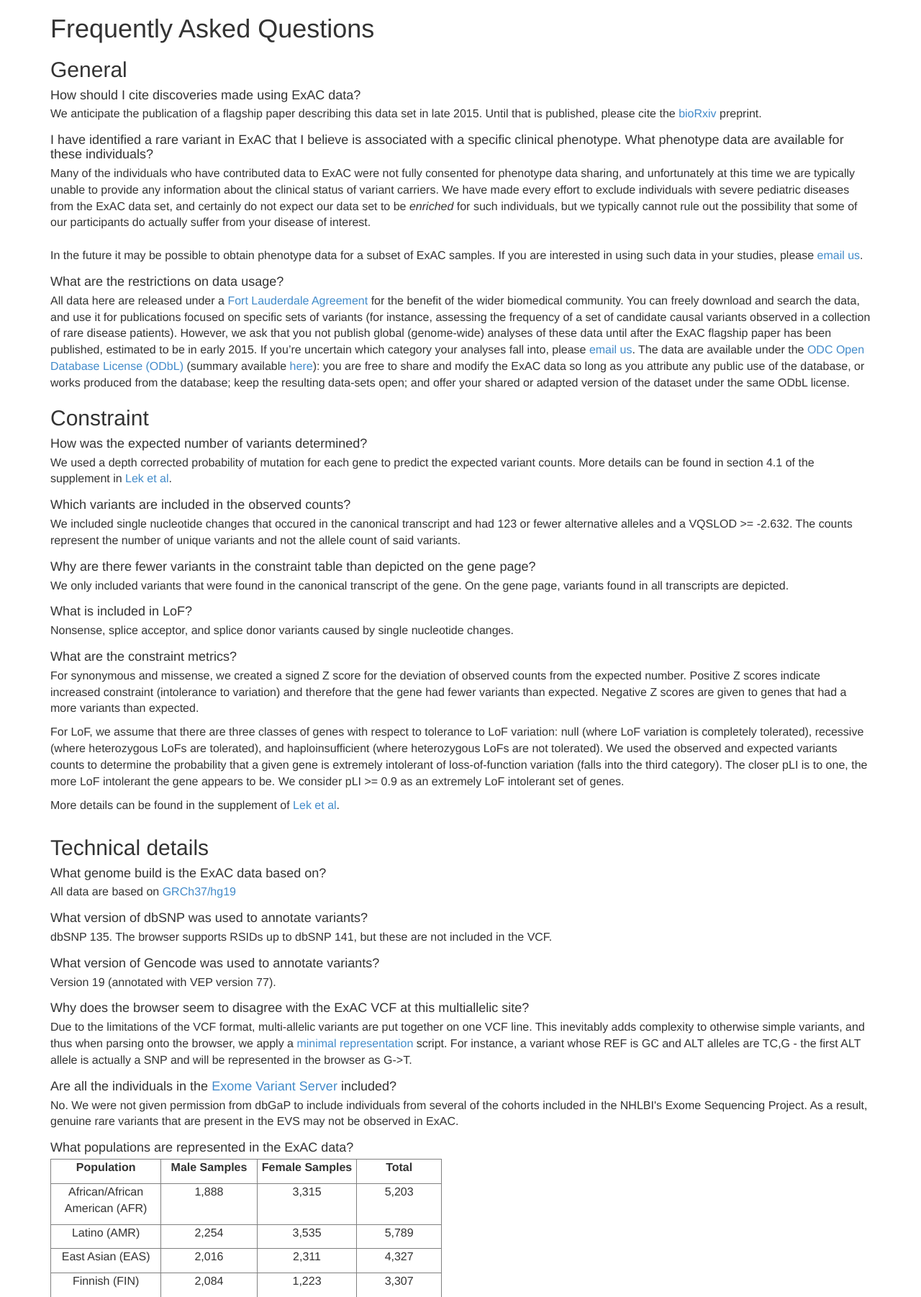
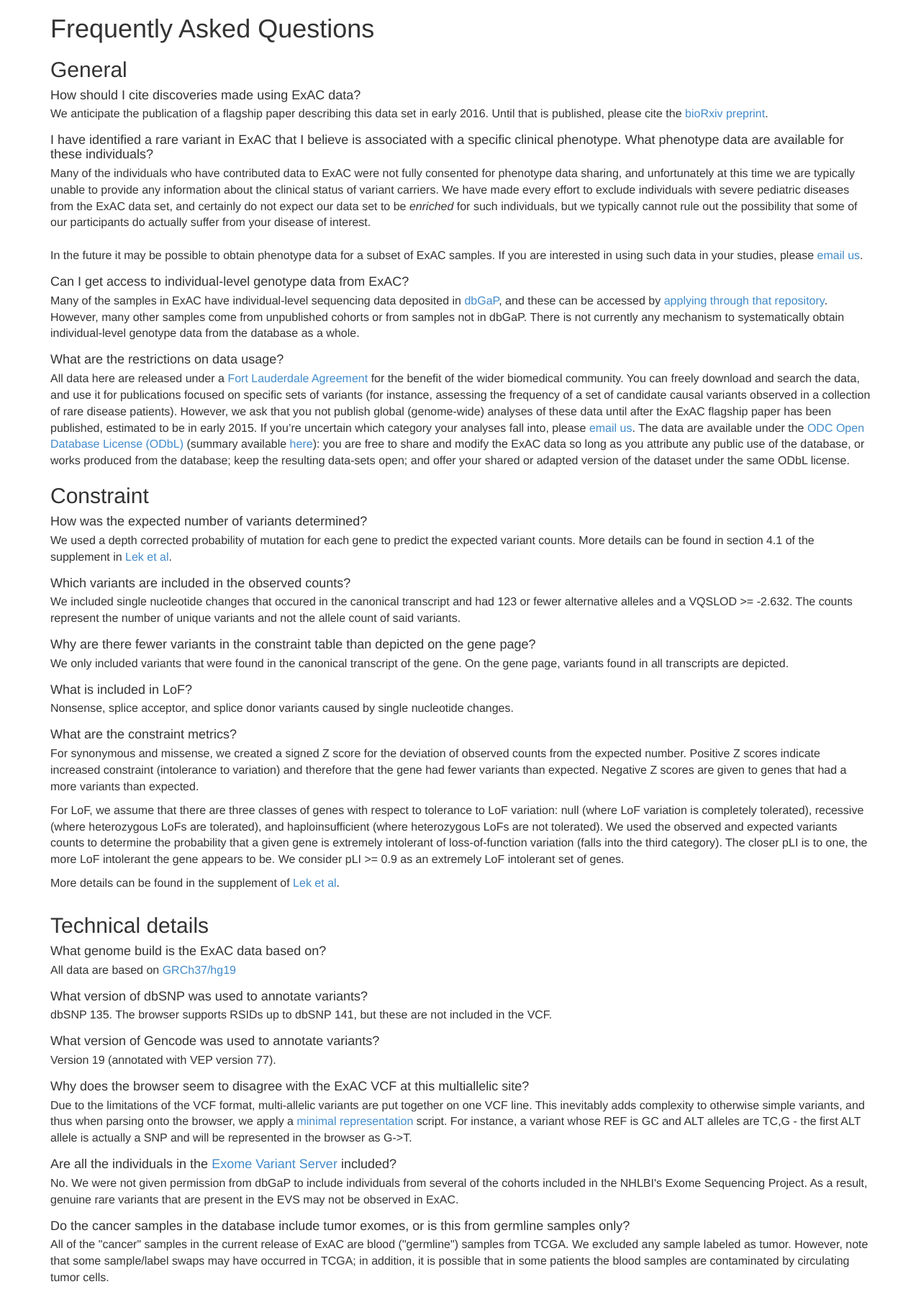
Before and after one commit to konradjk/exac_browser, a Flask app: page /faq in a window 1280 px wide. Shown: the part 52-1854 px from the top of the page at 72% size. Run offline with Flask 2, Linux system fonts and the light colour scheme; some libraries are stand-ins or nearby versions.

Commit message:
Updated FAQs
Added FAQs on genotype-level data access and the fact that cancer sequencing is restricted to germline samples.

```diff
--- a/templates/faq.html
+++ b/templates/faq.html
@@ -7,7 +7,7 @@
             <li class="media">
                 <div class="media-body">
                     <h4 class="media-heading">How should I cite discoveries made using ExAC data?</h4>
-                    We anticipate the publication of a flagship paper describing this data set in late 2015. Until that is published, please cite the <a href="http://biorxiv.org/content/early/2015/10/30/030338">bioRxiv</a> preprint.
+                    We anticipate the publication of a flagship paper describing this data set in early 2016. Until that is published, please cite the <a href="http://biorxiv.org/content/early/2015/10/30/030338">bioRxiv preprint</a>.
                 </div>
             </li>
             <li class="media">
@@ -16,6 +16,12 @@
                     Many of the individuals who have contributed data to ExAC were not fully consented for phenotype data sharing, and unfortunately at this time we are typically unable to provide any information about the clinical status of variant carriers. We have made every effort to exclude individuals with severe pediatric diseases from the ExAC data set, and certainly do not expect our data set to be <i>enriched</i> for such individuals, but we typically cannot rule out the possibility that some of our participants do actually suffer from your disease of interest.
                     <br><br>
                     In the future it may be possible to obtain phenotype data for a subset of ExAC samples. If you are interested in using such data in your studies, please <a href="mailto:exomeconsortium@gmail.com">email us</a>.
+                </div>
+            </li>
+            <li class="media">
+                <div class="media-body">
+                    <h4 class="media-heading">Can I get access to individual-level genotype data from ExAC?</h4>
+                    Many of the samples in ExAC have individual-level sequencing data deposited in <a href="http://www.ncbi.nlm.nih.gov/gap">dbGaP</a>, and these can be accessed by <a href="https://dbgap.ncbi.nlm.nih.gov/aa/wga.cgi?page=login">applying through that repository</a>. However, many other samples come from unpublished cohorts or from samples not in dbGaP. There is not currently any mechanism to systematically obtain individual-level genotype data from the database as a whole.
                 </div>
             </li>
             <li class="media">
@@ -93,6 +99,12 @@
                 <div class="media-body">
                     <h4 class="media-heading">Are all the individuals in the <a href="http://evs.gs.washington.edu/EVS/">Exome Variant Server</a> included?</h4>
                     No. We were not given permission from dbGaP to include individuals from several of the cohorts included in the NHLBI's Exome Sequencing Project. As a result, genuine rare variants that are present in the EVS may not be observed in ExAC.
+                </div>
+            </li>
+            <li class="media">
+                <div class="media-body">
+                    <h4 class="media-heading">Do the cancer samples in the database include tumor exomes, or is this from germline samples only?</h4>
+                    All of the "cancer" samples in the current release of ExAC are blood ("germline") samples from TCGA. We excluded any sample labeled as tumor. However, note that some sample/label swaps may have occurred in TCGA; in addition, it is possible that in some patients the blood samples are contaminated by circulating tumor cells.
                 </div>
             </li>
             <li class="media">
```
